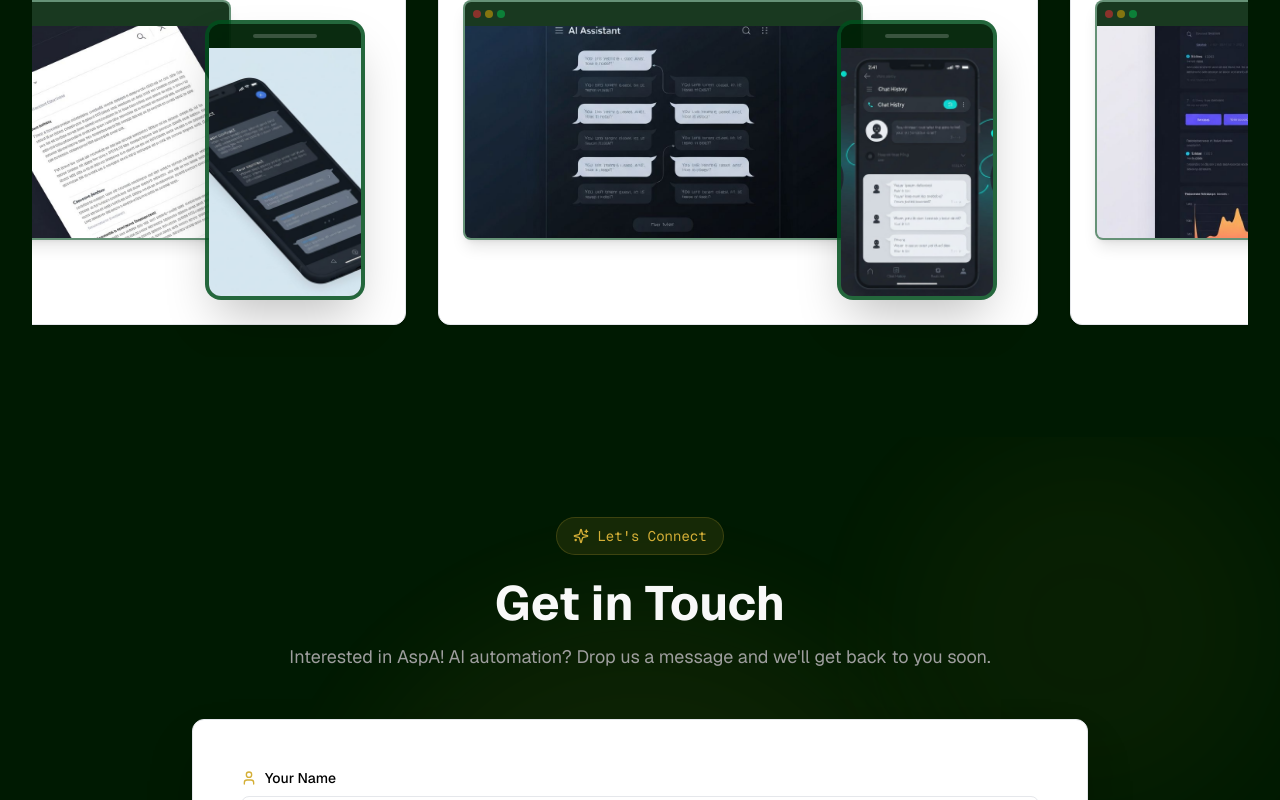
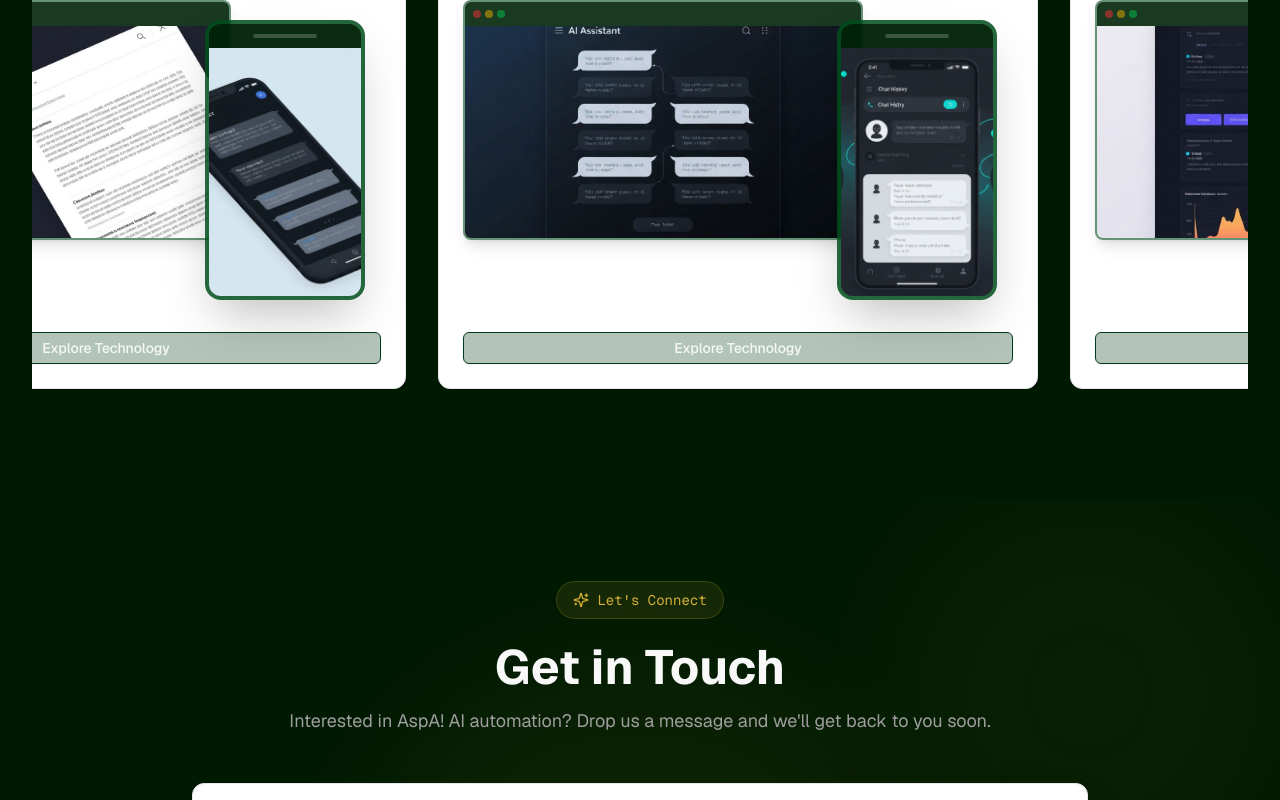
Before and after one commit to AspA-AI/aspa_landing_site, a Next.js app: page / in a window 1280 px wide. Shown: the part 3974-4774 px from the top of the page. Built offline with nearby package versions, Linux system fonts and the light colour scheme.

Commit message:
add link on products

```diff
--- a/components/product-showcase.tsx
+++ b/components/product-showcase.tsx
@@ -16,7 +16,7 @@ const products = [
     mobileImage: "/mobile-ai-contract-chatbot-interface-dark-theme.jpg",
     tags: ["NLP", "Document Analysis", "Legal Tech"],
     demoLink: "https://contract-analyser.demo.com",
-    githubLink: "https://github.com/aspai/contract-analyser",
+    githubLink: "https://github.com/AspA-AI/rag_contract_implementation",
   },
   {
     title: "Assistant Chatbots",
@@ -26,7 +26,7 @@ const products = [
     mobileImage: "/mobile-chatbot-assistant-messaging-interface-dark-.jpg",
     tags: ["Conversational AI", "Automation", "Support"],
     demoLink: "https://assistant-chatbot.demo.com",
-    githubLink: "https://github.com/aspai/assistant-chatbot",
+    githubLink: "https://github.com/AspA-AI/redash_assistant_plugin",
   },
   {
     title: "AI-Assisted Research & Report Generator",
@@ -36,7 +36,7 @@ const products = [
     mobileImage: "/mobile-research-report-generator-interface-dark-th.jpg",
     tags: ["Research", "Content Generation", "Analytics"],
     demoLink: "https://research-generator.demo.com",
-    githubLink: "https://github.com/aspai/research-generator",
+    githubLink: "",
   },
   {
     title: "Prompt Generator",
@@ -46,7 +46,7 @@ const products = [
     mobileImage: "/mobile-prompt-generator-app-interface-dark-theme.jpg",
     tags: ["Prompt Engineering", "AI Optimization", "Productivity"],
     demoLink: "https://prompt-generator.demo.com",
-    githubLink: "https://github.com/aspai/prompt-generator",
+    githubLink: "https://github.com/AspA-AI/prompt_generation_app",
   },
   {
     title: "Personalized Mock Interview Generator",
@@ -56,7 +56,7 @@ const products = [
     mobileImage: "/mobile-interview-practice-app-with-ai-feedback-dar.jpg",
     tags: ["EdTech", "Career Development", "Interview Prep"],
     demoLink: "https://mock-interview.demo.com",
-    githubLink: "https://github.com/aspai/mock-interview",
+    githubLink: "",
   },
 ]
 
@@ -170,20 +170,21 @@ export function ProductShowcase({ id }: ProductShowcaseProps) {
                   </div>
                 </div>
 
-                {/* <div className="flex gap-3 pt-4">
-                  <Button asChild size="sm" className="flex-1 bg-[#D4AF37] hover:bg-[#D4AF37]/90 text-white">
+                <div className="flex gap-3 pt-4">
+                {/*  <Button asChild size="sm" className="flex-1 bg-[#D4AF37] hover:bg-[#D4AF37]/90 text-white">
                     <Link href={product.demoLink} target="_blank" rel="noopener noreferrer">
                       <ExternalLink className="h-4 w-4 mr-2 text-white" />
                       View Demo
                     </Link>
                   </Button>
+                */}
                   <Button asChild variant="outline" size="sm" className="flex-1 bg-transparent border-[#D4AF37]/30 text-foreground hover:bg-[#D4AF37]/10">
                     <Link href={product.githubLink} target="_blank" rel="noopener noreferrer">
-                      <Github className="h-4 w-4 mr-2 text-[#D4AF37]" />
-                      Source Code
+                      {/* <Github className="h-4 w-4 mr-2 text-[#D4AF37]" /> */}
+                      Explore Technology
                     </Link>
                   </Button>
-                </div> */}
+                </div>
               </div>
             </Card>
           ))}
```
